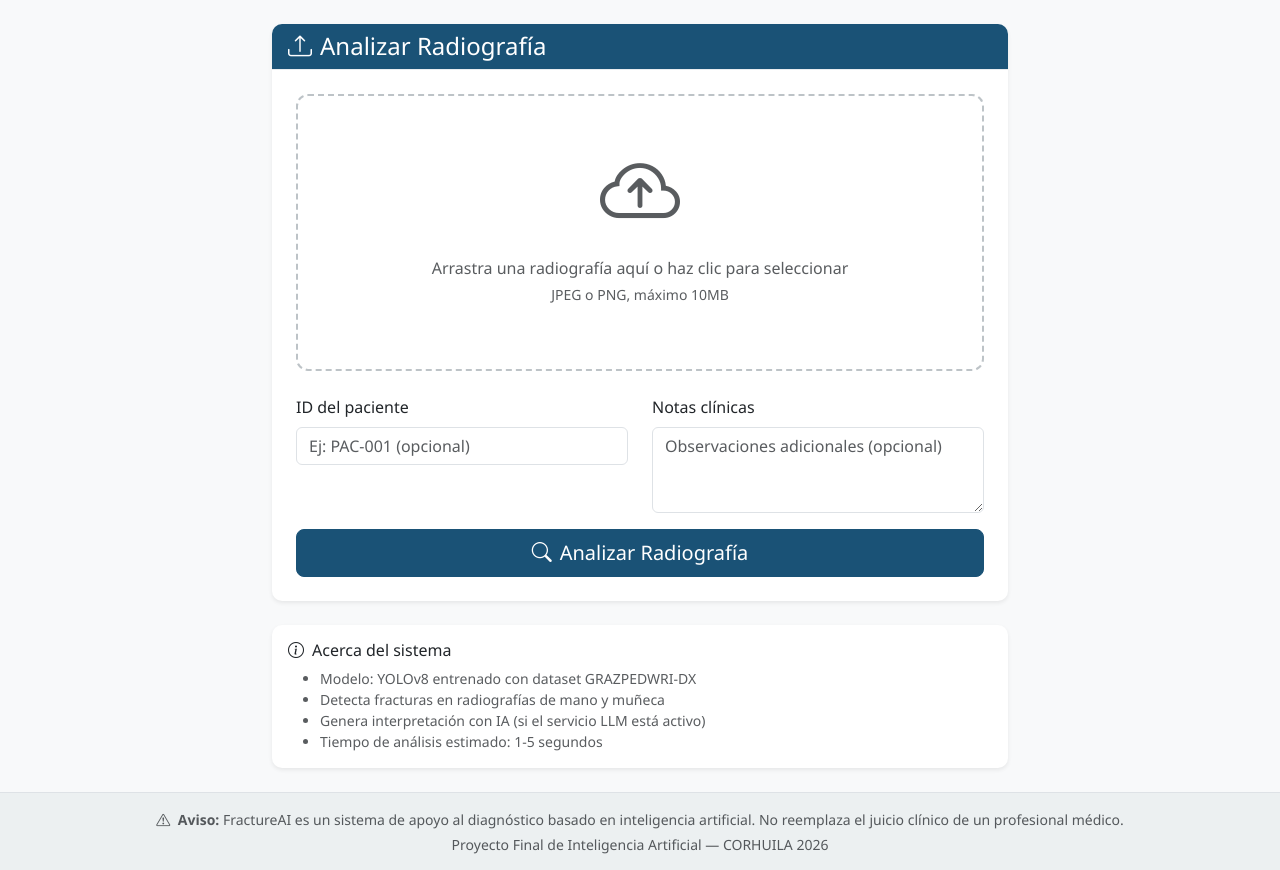
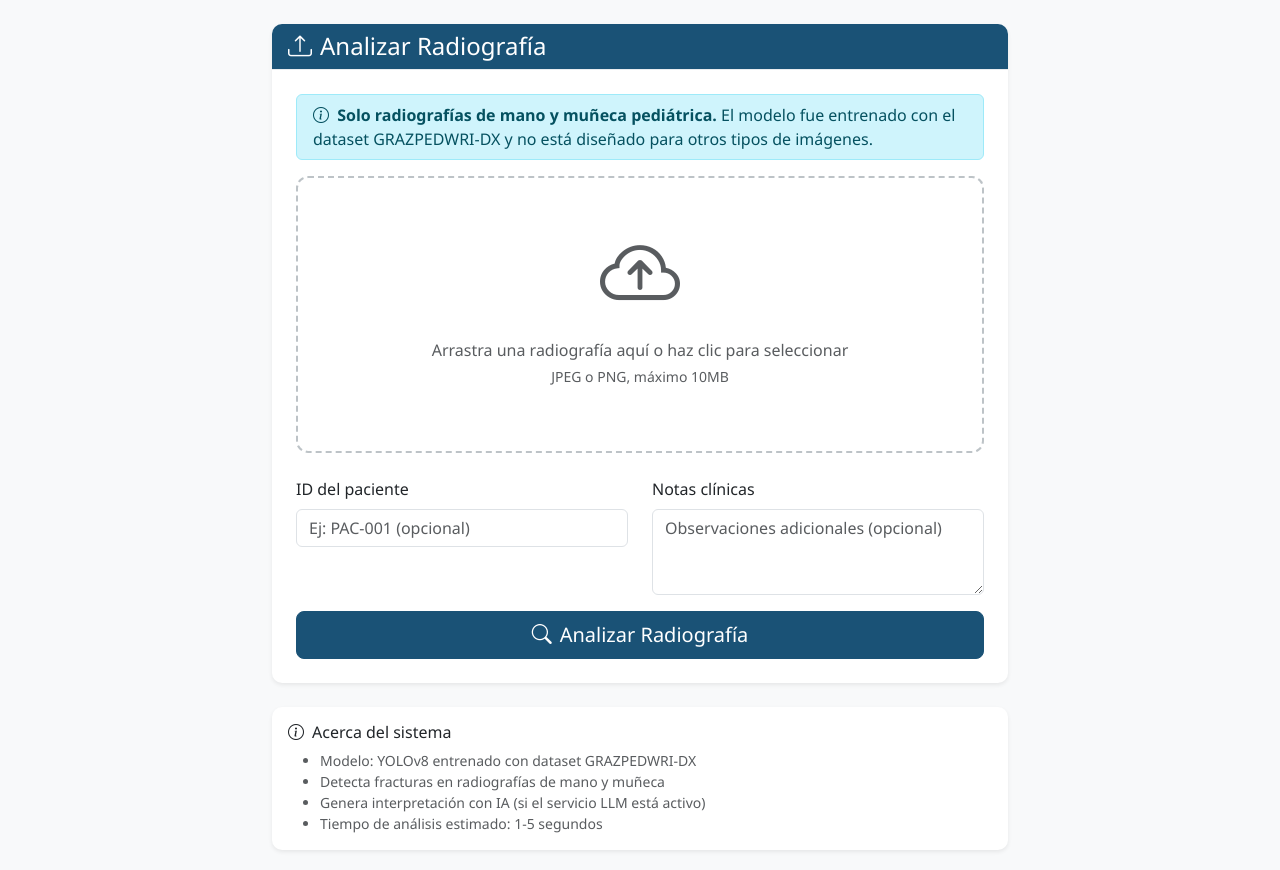
Before and after one commit to BackSua/FRACTURAS-IA, a Django app: page /upload/ in a window 1280 px wide. Shown: the part 57-927 px from the top of the page. Run offline with Django 5.2, Linux system fonts and the light colour scheme.

Commit message:
feat: validacion imagen no radiografia + destacar AP fractura 95% en dashboard
- upload.html: aviso de uso correcto + deteccion client-side de imagenes coloridas
- dashboard.html: banner destacando AP@50 fractura=95% y softtissue=96%
  para contextualizar el mAP global de 38% (promedio de 9 clases desbalanceadas)

```diff
--- a/detection/templates/detection/upload.html
+++ b/detection/templates/detection/upload.html
@@ -29,8 +29,24 @@
                 </div>
                 {% endif %}
 
+                <!-- Aviso de uso correcto -->
+                <div class="alert alert-info py-2 mb-3">
+                    <i class="bi bi-info-circle me-1"></i>
+                    <strong>Solo radiografías de mano y muñeca pediátrica.</strong>
+                    El modelo fue entrenado con el dataset GRAZPEDWRI-DX y no está diseñado
+                    para otros tipos de imágenes.
+                </div>
+
                 <form method="post" enctype="multipart/form-data" id="upload-form">
                     {% csrf_token %}
+
+                    <!-- Aviso imagen no válida -->
+                    <div id="color-warning" class="alert alert-warning d-none py-2 mb-3">
+                        <i class="bi bi-exclamation-triangle me-1"></i>
+                        <strong>La imagen parece muy colorida.</strong>
+                        Las radiografías son casi grises. Asegúrate de subir una radiografía real
+                        para obtener resultados válidos.
+                    </div>
 
                     <!-- Zona de carga de imagen -->
                     <div class="upload-zone mb-4" id="drop-zone">
@@ -161,8 +177,41 @@
             previewDiv.classList.remove('d-none');
             const sizeMB = (file.size / (1024 * 1024)).toFixed(2);
             fileInfo.textContent = file.name + ' (' + sizeMB + ' MB)';
+            checkIfXray(e.target.result);
         };
         reader.readAsDataURL(file);
+    }
+
+    // Detecta si la imagen es muy colorida (no es radiografía)
+    // Las radiografías son casi en escala de grises: R ≈ G ≈ B
+    function checkIfXray(dataUrl) {
+        const colorWarning = document.getElementById('color-warning');
+        const img = new Image();
+        img.onload = function() {
+            const canvas = document.createElement('canvas');
+            // Samplear a 50x50 para velocidad
+            canvas.width = 50; canvas.height = 50;
+            const ctx = canvas.getContext('2d');
+            ctx.drawImage(img, 0, 0, 50, 50);
+            const data = ctx.getImageData(0, 0, 50, 50).data;
+            let totalColorfulness = 0;
+            const pixels = data.length / 4;
+            for (let i = 0; i < data.length; i += 4) {
+                const r = data[i], g = data[i+1], b = data[i+2];
+                // Cuánto difieren los canales entre sí (0 = gris perfecto)
+                const avg = (r + g + b) / 3;
+                const diff = Math.abs(r - avg) + Math.abs(g - avg) + Math.abs(b - avg);
+                totalColorfulness += diff;
+            }
+            const avgColorfulness = totalColorfulness / pixels;
+            // Umbral: si el promedio de diferencia de canal > 15 → muy colorida
+            if (avgColorfulness > 15) {
+                colorWarning.classList.remove('d-none');
+            } else {
+                colorWarning.classList.add('d-none');
+            }
+        };
+        img.src = dataUrl;
     }
 
     // Spinner al enviar
```
Also changed, not shown: detection/templates/detection/dashboard.html (+9 -1 lines).
